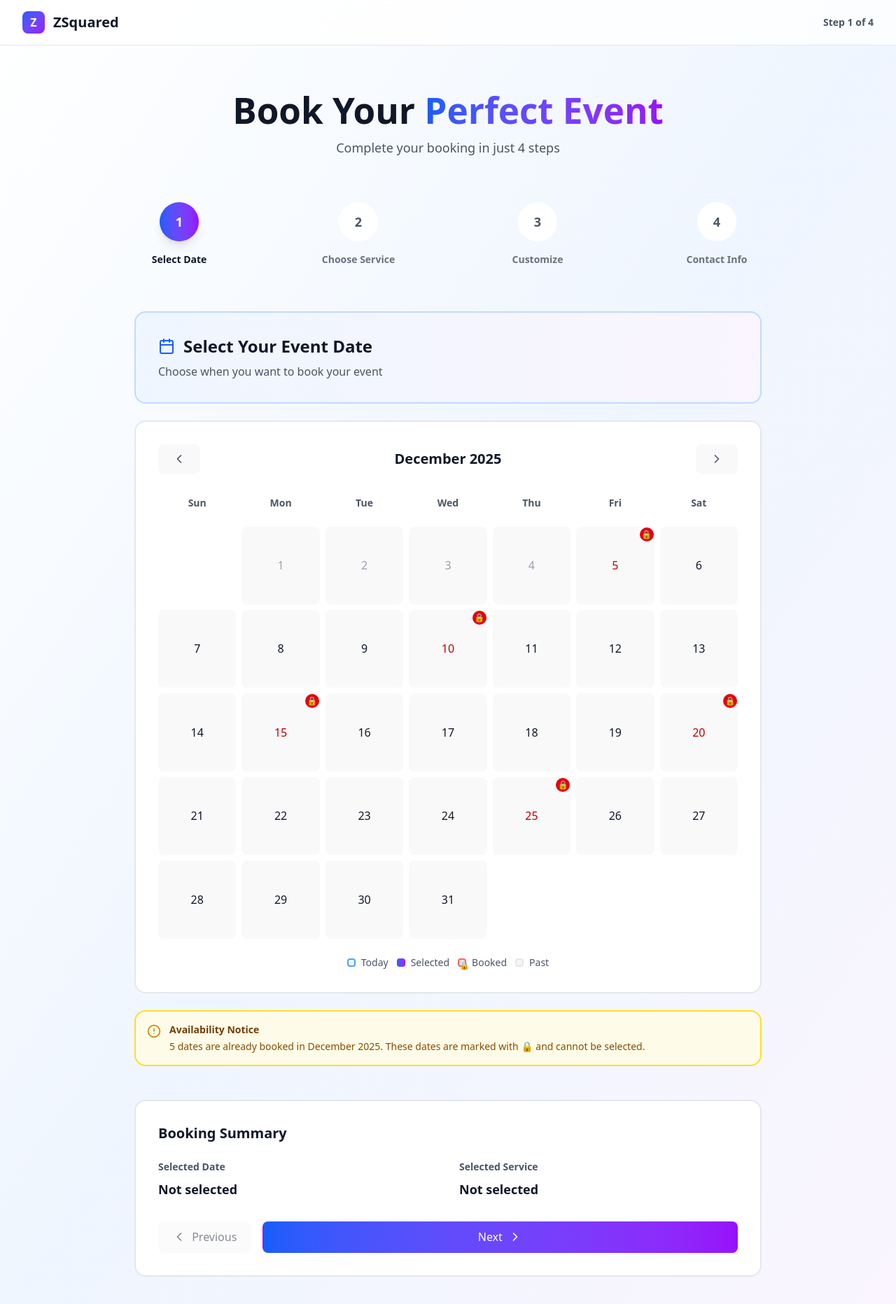
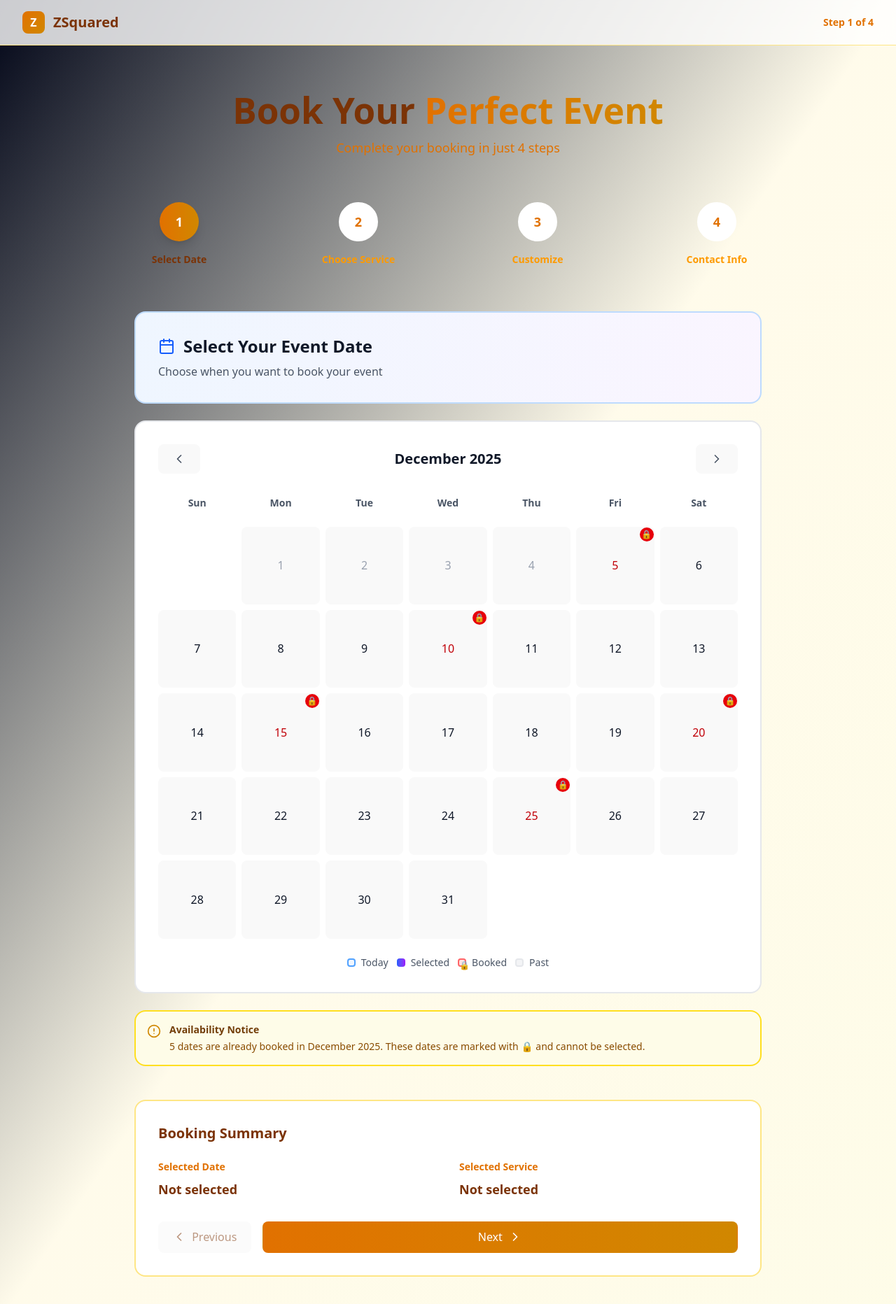
Before and after one commit to idrisalani/zsquared-frontend, a React (Vite) app: page /booking in a window 1280 px wide. Shown: the top 1864 px of the page at 70% size. Built offline with nearby package versions, Linux system fonts and the light colour scheme; sample sign-in values are in the browser's storage.

Commit message:
Update BookingPage.tsx
Fix: Updates for  BookingPage.tsx

```diff
--- a/src/pages/BookingPage.tsx
+++ b/src/pages/BookingPage.tsx
@@ -177,16 +177,16 @@ export function BookingPage() {
   };
 
   return (
-    <div className="min-h-screen w-screen bg-linear-to-br from-white via-blue-50 to-purple-50">
+    <div className="min-h-screen w-screen bg-linear-to-br from-amber via-amber-50 to-yellow-50">
       {/* Navigation Bar */}
-      <nav className="sticky top-0 z-40 w-full bg-white/80 backdrop-blur-md border-b border-gray-200">
+      <nav className="sticky top-0 z-40 w-full bg-white/80 backdrop-blur-md border-b border-amber-200">
         <div className="w-full px-4 sm:px-8 py-4">
           <div className="flex items-center gap-3">
-            <div className="w-8 h-8 rounded-lg bg-linear-to-br from-blue-600 to-purple-600 flex items-center justify-center text-white font-bold">
+            <div className="w-8 h-8 rounded-lg bg-linear-to-br from-amber-600 to-yellow-600 flex items-center justify-center text-white font-bold">
               Z
             </div>
-            <span className="text-xl font-bold text-gray-900">ZSquared</span>
-            <div className="ml-auto text-sm font-semibold text-gray-600">
+            <span className="text-xl font-bold text-amber-900">ZSquared</span>
+            <div className="ml-auto text-sm font-semibold text-amber-600">
               Step {currentStep + 1} of 4
             </div>
           </div>
@@ -197,10 +197,10 @@ export function BookingPage() {
       <div className="w-full px-4 sm:px-8 py-8 md:py-16">
         {/* Header - Centered */}
         <div className="max-w-5xl mx-auto mb-16 text-center">
-          <h1 className="text-4xl md:text-5xl font-bold text-gray-900 mb-3">
-            Book Your <span className="bg-linear-to-r from-blue-600 to-purple-600 bg-clip-text text-transparent">Perfect Event</span>
+          <h1 className="text-4xl md:text-5xl font-bold text-amber-900 mb-3">
+            Book Your <span className="bg-linear-to-r from-amber-600 to-yellow-600 bg-clip-text text-transparent">Perfect Event</span>
           </h1>
-          <p className="text-lg text-gray-600">Complete your booking in just 4 steps</p>
+          <p className="text-lg text-amber-600">Complete your booking in just 4 steps</p>
         </div>
 
         {/* Progress Indicator - Centered with Step Names Below */}
@@ -231,8 +231,8 @@ export function BookingPage() {
                   className={`
                     w-14 h-14 rounded-full flex items-center justify-center font-bold text-lg transition-all mb-4 relative z-10 bg-white
                     ${currentStep >= step
-                      ? 'bg-linear-to-r from-blue-600 to-purple-600 text-white shadow-lg'
-                      : 'bg-gray-200 text-gray-600 border-4 border-white'
+                      ? 'bg-linear-to-r from-amber-600 to-yellow-600 text-white shadow-lg'
+                      : 'bg-gray-200 text-amber-600 border-4 border-white'
                     }
                   `}
                 >
@@ -242,7 +242,7 @@ export function BookingPage() {
                 {/* Step Name - Centered below */}
                 <p className={`
                   text-sm font-semibold text-center whitespace-nowrap
-                  ${currentStep >= step ? 'text-gray-900' : 'text-gray-500'}
+                  ${currentStep >= step ? 'text-amber-900' : 'text-amber-500'}
                 `}>
                   {STEP_NAMES[step]}
                 </p>
@@ -299,13 +299,13 @@ export function BookingPage() {
           )}
 
           {/* Booking Summary Card */}
-          <div className="mt-12 rounded-2xl border-2 border-gray-200 bg-white p-8">
-            <h3 className="text-xl font-bold text-gray-900 mb-6">Booking Summary</h3>
+          <div className="mt-12 rounded-2xl border-2 border-amber-200 bg-white p-8">
+            <h3 className="text-xl font-bold text-amber-900 mb-6">Booking Summary</h3>
 
             <div className="grid grid-cols-1 md:grid-cols-2 gap-8 mb-8">
               <div>
-                <p className="text-sm text-gray-600 font-semibold mb-2">Selected Date</p>
-                <p className="text-lg font-bold text-gray-900">
+                <p className="text-sm text-amber-600 font-semibold mb-2">Selected Date</p>
+                <p className="text-lg font-bold text-amber-900">
                   {bookingState.selectedDate
                     ? new Date(bookingState.selectedDate).toLocaleDateString('en-US', {
                         year: 'numeric',
@@ -317,8 +317,8 @@ export function BookingPage() {
               </div>
 
               <div>
-                <p className="text-sm text-gray-600 font-semibold mb-2">Selected Service</p>
-                <p className="text-lg font-bold text-gray-900">
+                <p className="text-sm text-amber-600 font-semibold mb-2">Selected Service</p>
+                <p className="text-lg font-bold text-amber-900">
                   {bookingState.selectedService?.name || 'Not selected'}
                 </p>
               </div>
@@ -336,7 +336,7 @@ export function BookingPage() {
               <button
                 onClick={handlePreviousStep}
                 disabled={currentStep === 0}
-                className="flex items-center gap-2 px-6 py-3 border-2 border-gray-300 text-gray-900 rounded-lg hover:border-gray-400 hover:bg-gray-50 disabled:opacity-50 disabled:cursor-not-allowed transition font-bold"
+                className="flex items-center gap-2 px-6 py-3 border-2 border-amber-300 text-amber-900 rounded-lg hover:border-amber-400 hover:bg-amber-50 disabled:opacity-50 disabled:cursor-not-allowed transition font-bold"
               >
                 <ChevronLeft size={20} />
                 Previous
@@ -345,7 +345,7 @@ export function BookingPage() {
               {currentStep < 3 ? (
                 <button
                   onClick={handleNextStep}
-                  className="flex-1 flex items-center justify-center gap-2 px-6 py-3 bg-linear-to-r from-blue-600 to-purple-600 text-white rounded-lg hover:shadow-lg hover:shadow-blue-500/30 transition font-bold"
+                  className="flex-1 flex items-center justify-center gap-2 px-6 py-3 bg-linear-to-r from-amber-600 to-yellow-600 text-white rounded-lg hover:shadow-lg hover:shadow-blue-500/30 transition font-bold"
                 >
                   Next
                   <ChevronRight size={20} />
@@ -353,7 +353,7 @@ export function BookingPage() {
               ) : (
                 <button
                   onClick={handleCompleteBooking}
-                  className="flex-1 px-6 py-3 bg-linear-to-r from-green-600 to-blue-600 text-white rounded-lg hover:shadow-lg hover:shadow-green-500/30 transition font-bold text-lg"
+                  className="flex-1 px-6 py-3 bg-linear-to-r from-green-600 to-amber-600 text-white rounded-lg hover:shadow-lg hover:shadow-green-500/30 transition font-bold text-lg"
                 >
                   ✓ Complete Booking
                 </button>
```
